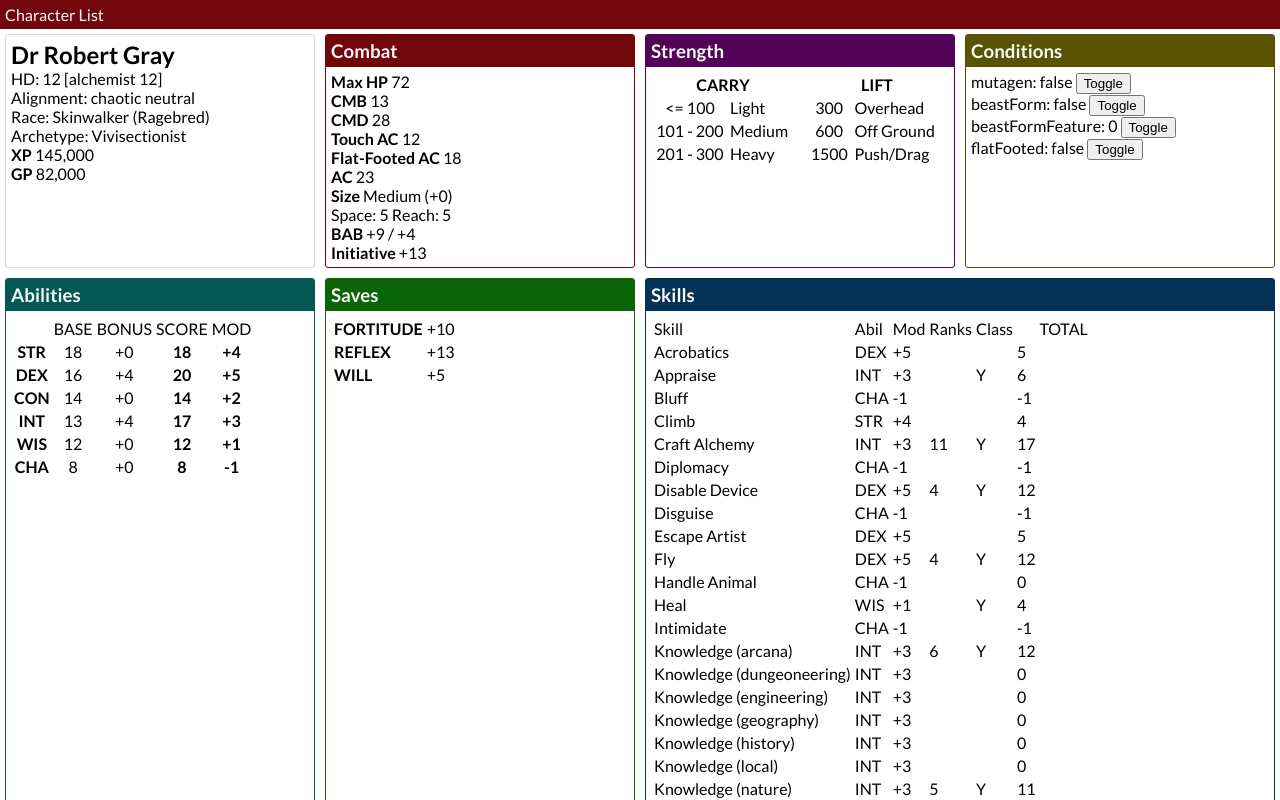
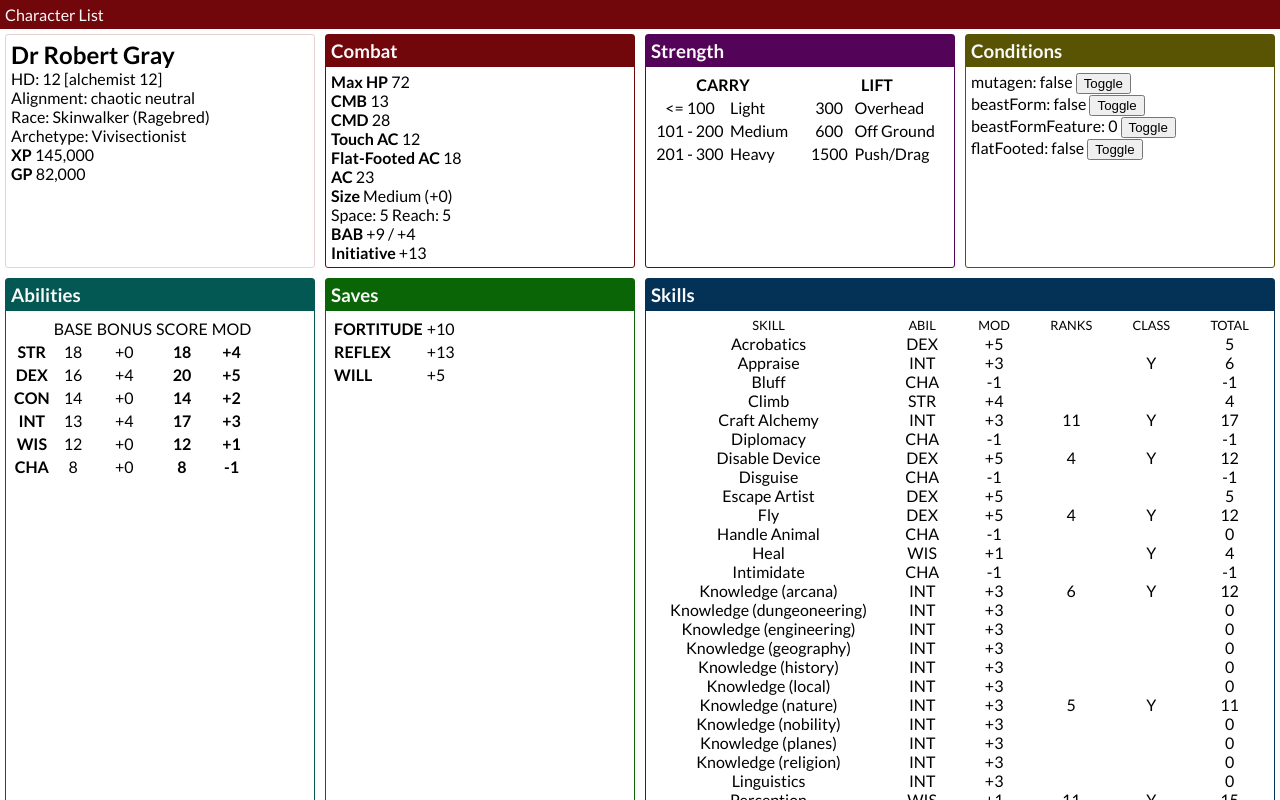
Before and after one commit to zsaffrin/character-sheet, a React (Create React App) app: page /character/1447676289 in a window 1280 px wide. Shown: the top 800 px of the page. Built offline with nearby package versions, Linux system fonts and the light colour scheme.

Commit message:
Change Skills from table to grid layout

```diff
--- a/src/components/Character/Character.js
+++ b/src/components/Character/Character.js
@@ -268,6 +268,20 @@ class Character extends Component {
       `;
     });
 
+    const SkillsTable = styled.div`
+      display: grid;
+      grid-template-columns: repeat(6, auto);
+      text-align: center;
+    `;
+    const SkillsTableHeader = styled.td`
+      font-size: 0.8em;
+      text-transform: uppercase;
+    `;
+
+    const Heavy = styled.span`
+      font-weight: 900;
+    `;
+
     return (
       <StyledPage>
         <Section noHeader>
@@ -363,29 +377,21 @@ class Character extends Component {
           <SavesSection saves={saves} />
         </Section>
         <Section color={['blue', 7]} title="Skills" titleColor={['gray', 0]} colSpan="2">
-          <table>
-            <tbody>
-              <tr>
-                <td>Skill</td>
-                <td>Abil</td>
-                <td>Mod</td>
-                <td>Ranks</td>
-                <td>Class</td>
-                <td />
-                <td>TOTAL</td>
-              </tr>
-              {game.skills.map(({ key, name, abilityKey }) => (
-                <tr key={key}>
-                  <td>{name}</td>
-                  <td>{abilityKey.toUpperCase()}</td>
-                  <td>{modFormat(this.abilityMod(abilityKey))}</td>
-                  <td>{C.skillRanks[key] ? C.skillRanks[key] : ''}</td>
-                  <td>{this.isClassSkill(key) ? 'Y' : ''}</td>
-                  <td>{this.skillBonus(key)}</td>
-                </tr>
-              ))}
-            </tbody>
-          </table>
+          <SkillsTable>
+            {['Skill', 'Abil', 'Mod', 'Ranks', 'Class', 'Total'].map(i => (
+              <SkillsTableHeader key={i}>{i}</SkillsTableHeader>
+            ))}
+            {game.skills.map(({ key, name, abilityKey }) => (
+              <>
+                <div>{name}</div>
+                <div>{abilityKey.toUpperCase()}</div>
+                <div>{modFormat(this.abilityMod(abilityKey))}</div>
+                <div>{C.skillRanks[key] ? C.skillRanks[key] : ''}</div>
+                <div>{this.isClassSkill(key) ? 'Y' : ''}</div>
+                <div>{this.skillBonus(key)}</div>
+              </>
+            ))}
+          </SkillsTable>
         </Section>
         <Section color={['pink', 6]} title="Gear" titleColor={['gray', 0]}>
           {C.items.map(({ name }) => (
```
